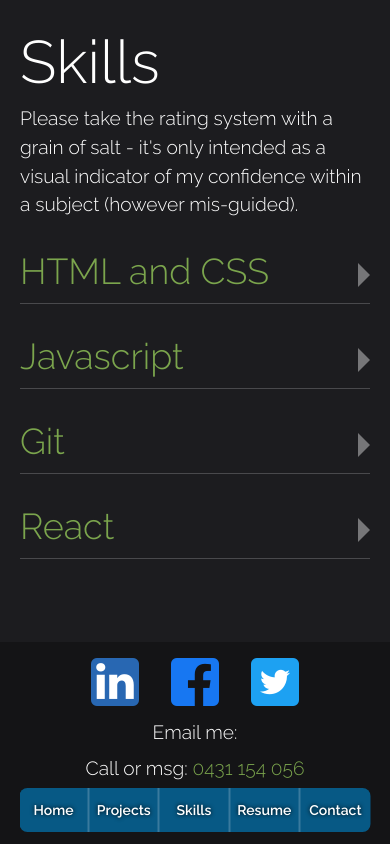
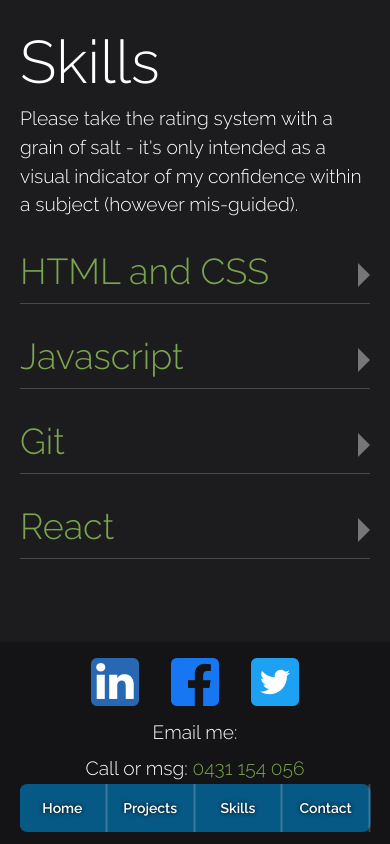
Before and after one commit to bradbrad88/portfolio-client, a React (Create React App) app: page /skills in a window 390 px wide. Built offline with nearby package versions, Linux system fonts and the light colour scheme.

Commit message:
Refactor navbar to cleanly handle submenu

```diff
--- a/src/components/elements/NavLi.tsx
+++ b/src/components/elements/NavLi.tsx
@@ -1,12 +1,37 @@
+import { useState } from "react";
+import { useNavigate } from "react-router-dom";
+import Submenu, { MenuItem } from "./Submenu";
+
 interface Proptypes {
+  to: string;
+  title: string;
   children?: React.ReactNode;
+  submenu?: MenuItem[];
 }
 
-const NavLi = ({ children }: Proptypes) => {
+const NavLi = ({ children, to, title, submenu }: Proptypes) => {
+  const [expand, setExpand] = useState(false);
+  const nav = useNavigate();
+  const handleNavigate: React.MouseEventHandler = e => {
+    if (submenu) {
+      e.stopPropagation();
+      setExpand(!expand);
+    } else {
+      nav(to);
+    }
+  };
   return (
-    <li className="sm:hover:border-b-2 sm:hover:text-green border-[#fff3] transition-colors border-r-2 sm:border-r-0 py-3 sm:pb-0 text-center text-sm sm:text-lg last-of-type:border-r-0 cursor-pointer text-shadow">
-      {children}
-    </li>
+    <>
+      <li
+        className="sm:hover:border-b-2 sm:hover:text-green border-[#fff3] transition-colors border-r-2 sm:border-r-0 h-12 sm:pb-0 text-center text-sm sm:text-lg cursor-pointer text-shadow flex flex-col justify-center items-center content-center"
+        onClick={handleNavigate}
+      >
+        {title}
+      </li>
+      {submenu && (
+        <Submenu menuItems={submenu} expand={expand} setExpand={setExpand} root={to} />
+      )}
+    </>
   );
 };
 
--- a/src/components/elements/Navbar.tsx
+++ b/src/components/elements/Navbar.tsx
@@ -1,17 +1,10 @@
-import { Link } from "react-router-dom";
-import classnames from "classnames";
 import useScrollDirection from "hooks/useScrollDirection";
 import NavLi from "components/elements/NavLi";
 import projects from "data/projects";
-import resume from "assets/Resume.pdf";
-
-import Submenu from "./Submenu";
 
 const NavBar = () => {
   // sets to true whenever use scrolls up
   const { up } = useScrollDirection();
-
-  // const classes = classnames("main", { display: up });
 
   return (
     <nav
@@ -22,24 +15,11 @@ const NavBar = () => {
         " fixed w-[90%] sm:w-fit bottom-0 left-1/2 -translate-x-1/2 bg-sky-800 sm:bg-transparent mb-3 sm:bottom-auto sm:right-0 mr-2 rounded-lg z-10"
       }
     >
-      <ul className="grid grid-flow-col auto-cols-fr justify-center sm:flex sm:gap-6 font-bold ">
-        <NavLi>
-          <Link to={"/"}>Home</Link>
-        </NavLi>
-        <NavLi>
-          <Submenu root="projects" title="Projects" menuItems={projects}></Submenu>
-        </NavLi>
-        <NavLi>
-          <Link to={"/skills"}>Skills</Link>
-        </NavLi>
-        <NavLi>
-          <a href={resume} download={"Brad_Teague_Resume.pdf"}>
-            Resume
-          </a>
-        </NavLi>
-        <NavLi>
-          <Link to={"/contact"}>Contact</Link>
-        </NavLi>
+      <ul className="relative grid grid-flow-col auto-cols-fr justify-center sm:flex sm:gap-6 font-bold ">
+        <NavLi to="/" title="Home" />
+        <NavLi to="/projects" title="Projects" submenu={projects} />
+        <NavLi to="/skills" title="Skills" />
+        <NavLi to="/contact" title="Contact" />
       </ul>
     </nav>
   );
--- a/src/components/elements/Submenu.tsx
+++ b/src/components/elements/Submenu.tsx
@@ -1,7 +1,7 @@
-import { useState, useEffect, useCallback } from "react";
-import { Link } from "react-router-dom";
+import { useEffect } from "react";
+import { useNavigate } from "react-router-dom";
 
-interface MenuItem {
+export interface MenuItem {
   path: string;
   title: string;
   id: string;
@@ -10,61 +10,60 @@ interface MenuItem {
 interface Proptypes {
   menuItems: MenuItem[];
   root: string;
-  title: string;
+  expand: boolean;
+  setExpand: Function;
 }
 
-const Submenu = ({ title, root, menuItems }: Proptypes) => {
-  const [expand, setExpand] = useState(false);
+const Submenu = ({ root, menuItems, expand, setExpand }: Proptypes) => {
+  const nav = useNavigate();
+
   // window click listener set expand false
-
   useEffect(() => {
     window.addEventListener("click", collapse);
     return () => window.removeEventListener("click", collapse);
   }, []);
 
   function collapse() {
-    // console.log("collapsing", expand);
     setExpand(false);
   }
+
+  const handleNavigation = (e: React.MouseEvent, path: string = "") => {
+    e.stopPropagation();
+    console.log(path);
+    nav(`${root}/${path}`);
+    setExpand(false);
+  };
 
   const renderMenuItems = () => {
     return menuItems.map(menuItem => (
       <li
-        className="hover:bg-white hover:bg-opacity-30 block transition-colors ease-in-out px-3 py-1 m-0"
+        className="hover:bg-white hover:bg-opacity-30 block transition-colors ease-in-out px-3 py-2 sm:py-1 m-0 cursor-pointer"
         key={menuItem.id}
+        onClick={e => handleNavigation(e, menuItem.path)}
       >
-        <Link to={`/${root}/${menuItem.path}`}>{menuItem.title}</Link>
+        {menuItem.title}
       </li>
     ));
   };
 
-  const onAnchorClick: React.MouseEventHandler = e => {
-    e.preventDefault();
-    e.stopPropagation();
-    setExpand(!expand);
-  };
-
   return (
-    <>
-      <a onClick={onAnchorClick}>{title}</a>
     <div
-        className="absolute w-full whitespace-nowrap left-0 bg-purple bottom-0 sm:bottom-auto origin-bottom sm:origin-top my-14 sm:mt-2 rounded-md text-white text-left"
+      className="absolute w-full whitespace-nowrap left-0 bg-purple bottom-0 sm:bottom-auto origin-bottom sm:top-full sm:origin-top my-14 sm:mt-2 rounded-md text-white text-left text-lg max-h-[70vh] overflow-y-auto transition-transform"
       style={{
         transform: expand ? undefined : "scaleY(0)",
-          transition: "ease-in-out 300ms",
       }}
     >
       <ul>
-          <Link to="projects">
-            <li className="hover:bg-white hover:bg-opacity-30 block transition-colors ease-in-out px-3 py-1 m-0">
+        <li
+          onClick={e => handleNavigation(e)}
+          className="hover:bg-white hover:bg-opacity-30 block transition-colors ease-in-out px-3 py-3 sm:py-2 m-0 cursor-pointer"
+        >
           All
         </li>
-          </Link>
         <hr />
         {renderMenuItems()}
       </ul>
     </div>
-    </>
   );
 };
 
```
Lines whose indentation alone changed are shown as unchanged.
